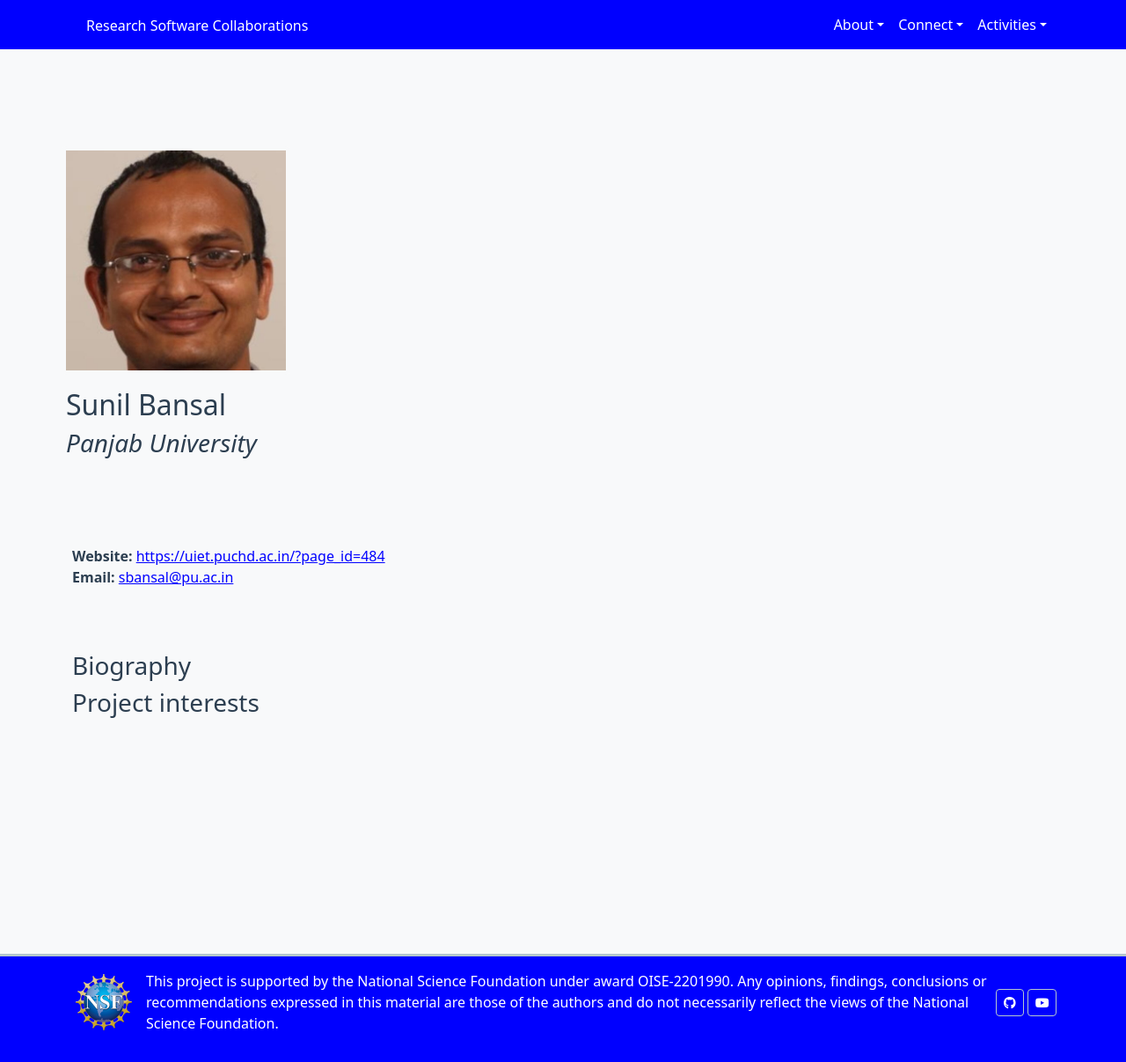
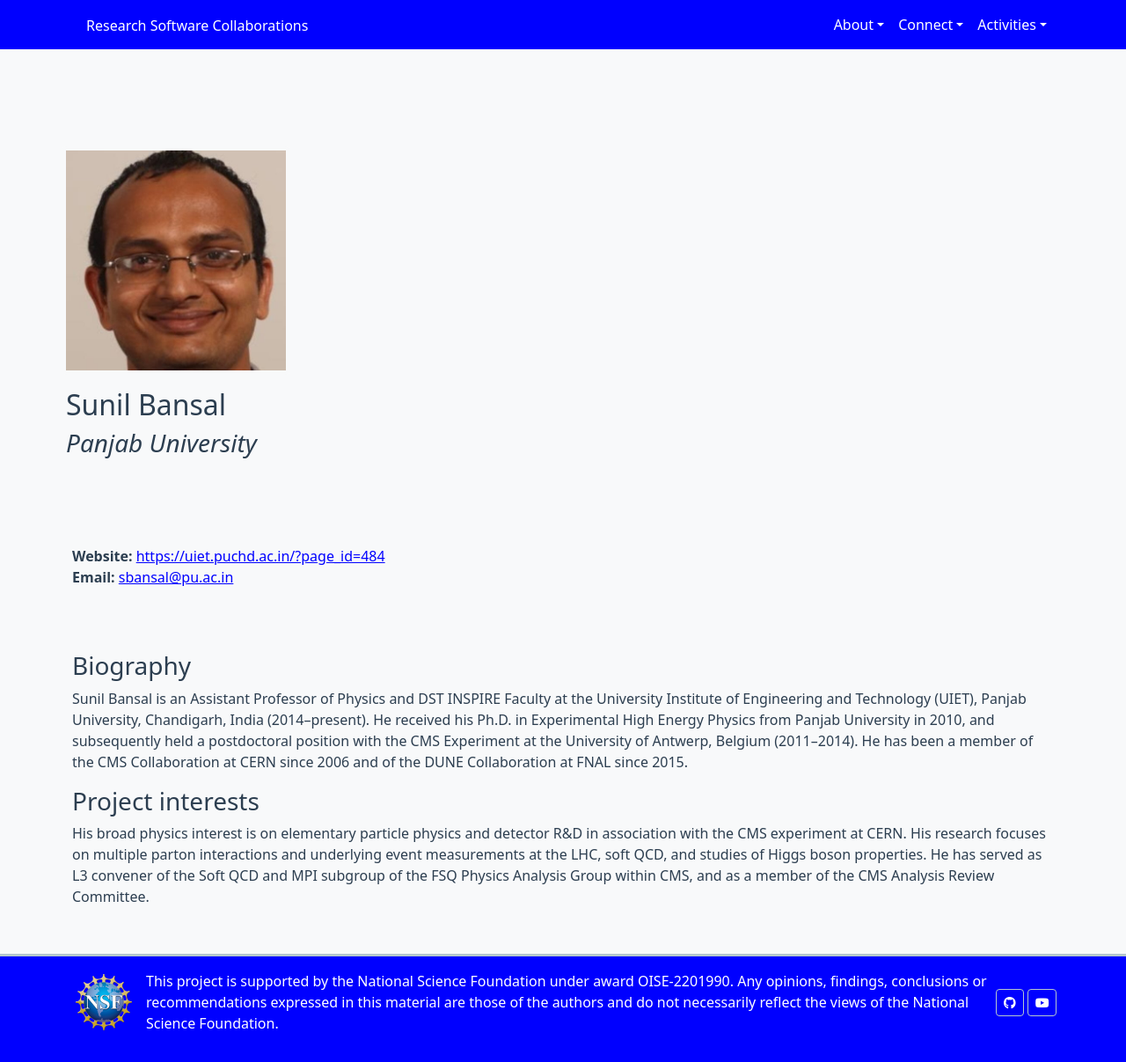
Before and after one commit to research-software-collaborations/research-software-collaborations.github.io, a Jekyll site: the page built from _collaborators/sunil-bansal.md, in a window 1280 px wide and 1207 px high. Shown: the whole window at 88% size. Built offline with Jekyll 4.4.1, drawn with Linux system fonts in a browser that asks for light colours; cached includes are drawn as plain includes.

Commit message:
add more.

```diff
--- a/_collaborators/sunil-bansal.md
+++ b/_collaborators/sunil-bansal.md
@@ -12,9 +12,14 @@ website: https://uiet.puchd.ac.in/?page_id=484
 networks:
   - cms
   - india-cms
+  - dune
 presentations:
 ---
 
 ### Biography
 
+Sunil Bansal is an Assistant Professor of Physics and DST INSPIRE Faculty at the University Institute of Engineering and Technology (UIET), Panjab University, Chandigarh, India (2014–present). He received his Ph.D. in Experimental High Energy Physics from Panjab University in 2010, and subsequently held a postdoctoral position with the CMS Experiment at the University of Antwerp, Belgium (2011–2014). He has been a member of the CMS Collaboration at CERN since 2006 and of the DUNE Collaboration at FNAL since 2015.
+
 ### Project interests
+
+His broad physics interest is on elementary particle physics and detector R&D in association with the CMS experiment at CERN. His research focuses on multiple parton interactions and underlying event measurements at the LHC, soft QCD, and studies of Higgs boson properties. He has served as L3 convener of the Soft QCD and MPI subgroup of the FSQ Physics Analysis Group within CMS, and as a member of the CMS Analysis Review Committee.
```
Also changed, not shown: _networks/dune.md (+1 -0 lines).
